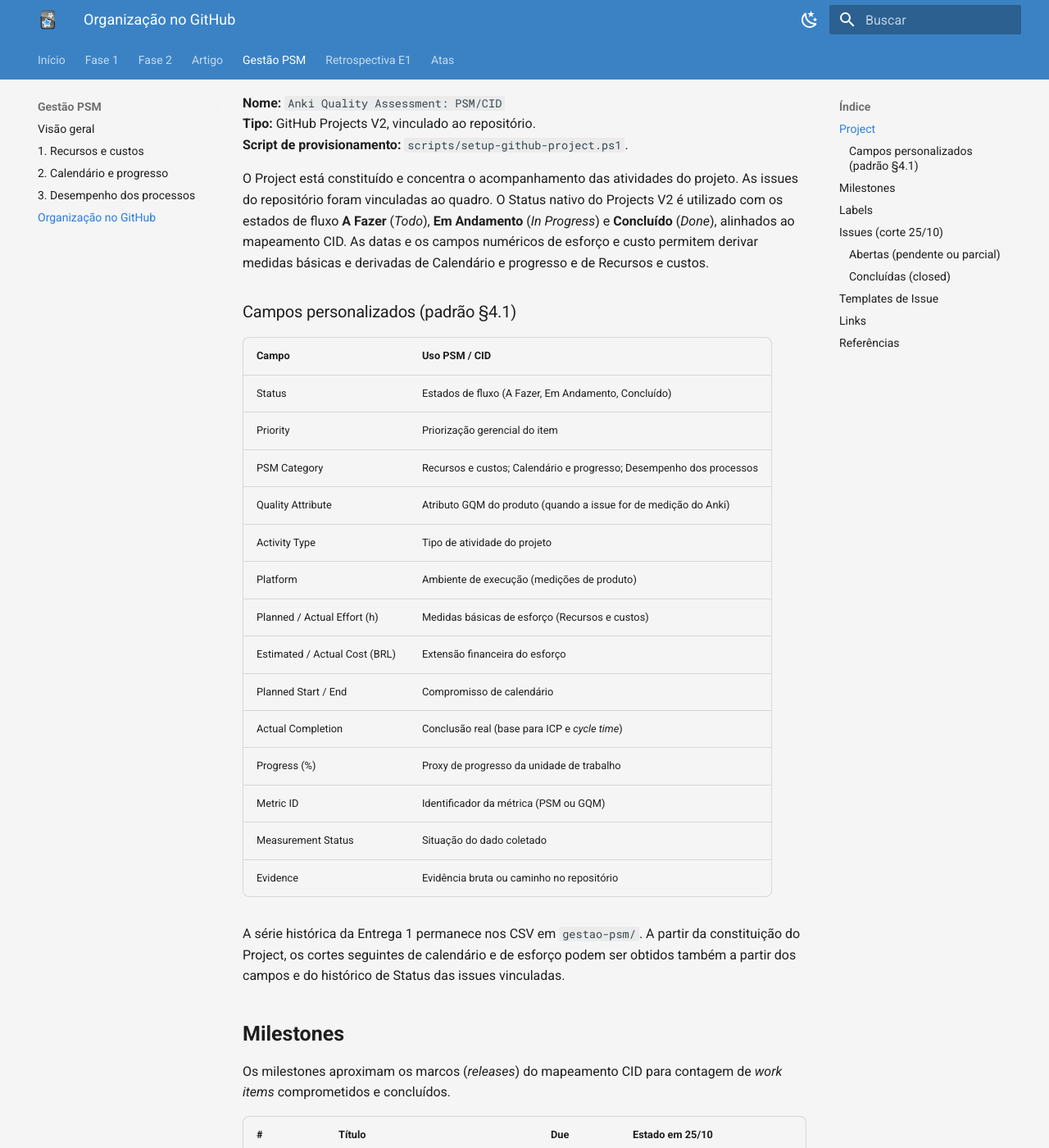
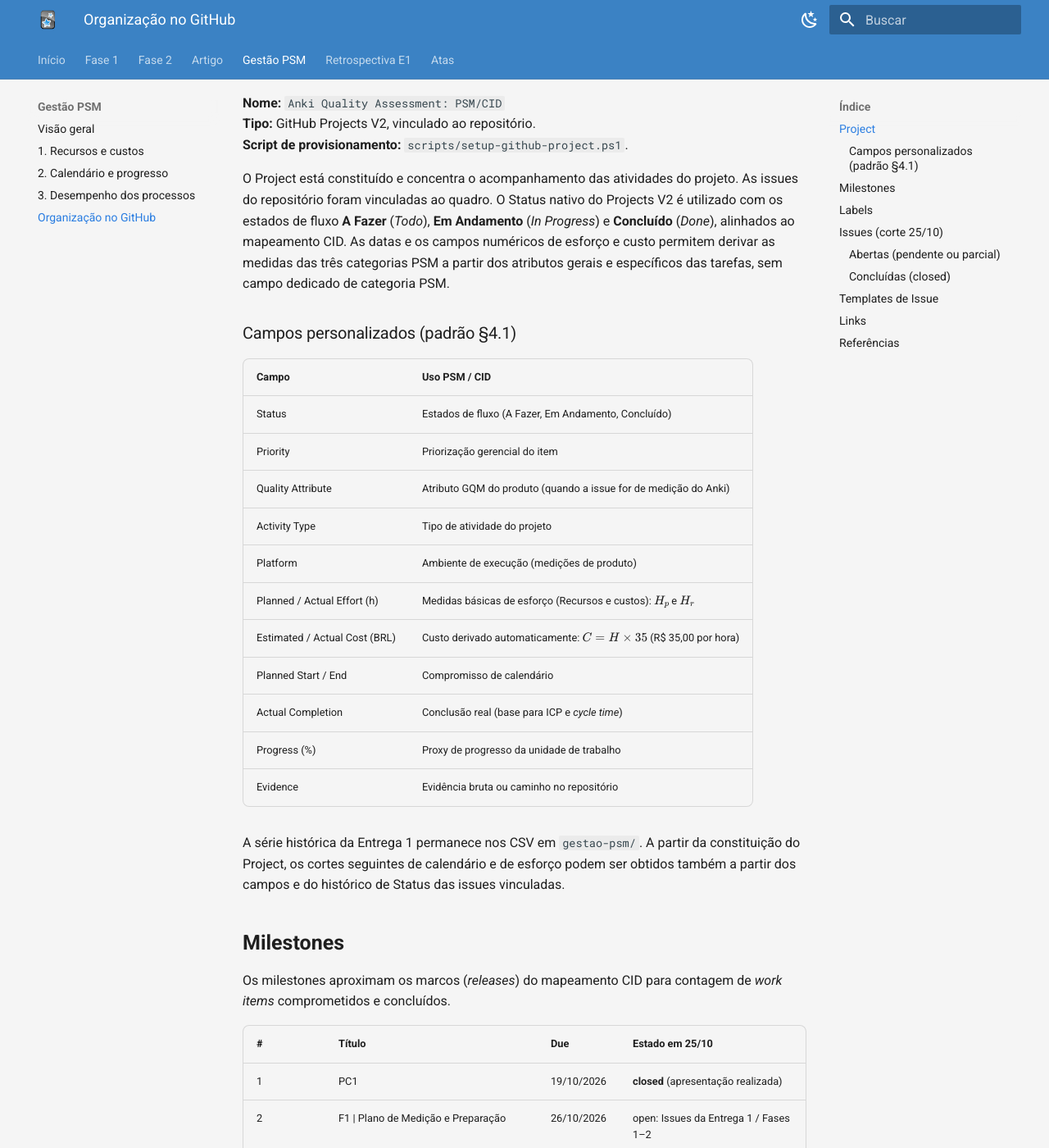
Before and after one commit to FCTE-Qualidade-de-Software-1/2026-2_T01_BETTY_SNYDER, an MkDocs documentation site: the page built from docs/gestao-psm/github-organizacao.md, in a window 1280 px wide and 1400 px high, scrolled down 479 px. Shown: the whole window at 82% size. Built offline with MkDocs 1.6.1 and Material for MkDocs 9.7.7, drawn with Linux system fonts in a browser that asks for light colours.

Commit message:
docs(psm): define custo R\/h e simplifica campos do Project

```diff
--- a/docs/gestao-psm/github-organizacao.md
+++ b/docs/gestao-psm/github-organizacao.md
@@ -10,7 +10,7 @@
 **Tipo:** GitHub Projects V2, vinculado ao repositório.
 **Script de provisionamento:** `scripts/setup-github-project.ps1`.
 
-O Project está constituído e concentra o acompanhamento das atividades do projeto. As issues do repositório foram vinculadas ao quadro. O Status nativo do Projects V2 é utilizado com os estados de fluxo **A Fazer** (*Todo*), **Em Andamento** (*In Progress*) e **Concluído** (*Done*), alinhados ao mapeamento CID. As datas e os campos numéricos de esforço e custo permitem derivar medidas básicas e derivadas de Calendário e progresso e de Recursos e custos.
+O Project está constituído e concentra o acompanhamento das atividades do projeto. As issues do repositório foram vinculadas ao quadro. O Status nativo do Projects V2 é utilizado com os estados de fluxo **A Fazer** (*Todo*), **Em Andamento** (*In Progress*) e **Concluído** (*Done*), alinhados ao mapeamento CID. As datas e os campos numéricos de esforço e custo permitem derivar as medidas das três categorias PSM a partir dos atributos gerais e específicos das tarefas, sem campo dedicado de categoria PSM.
 
 ### Campos personalizados (padrão §4.1)
 
@@ -18,17 +18,14 @@
 |---|---|
 | Status | Estados de fluxo (A Fazer, Em Andamento, Concluído) |
 | Priority | Priorização gerencial do item |
-| PSM Category | Recursos e custos; Calendário e progresso; Desempenho dos processos |
 | Quality Attribute | Atributo GQM do produto (quando a issue for de medição do Anki) |
 | Activity Type | Tipo de atividade do projeto |
 | Platform | Ambiente de execução (medições de produto) |
-| Planned / Actual Effort (h) | Medidas básicas de esforço (Recursos e custos) |
-| Estimated / Actual Cost (BRL) | Extensão financeira do esforço |
+| Planned / Actual Effort (h) | Medidas básicas de esforço (Recursos e custos): \(H_p\) e \(H_r\) |
+| Estimated / Actual Cost (BRL) | Custo derivado automaticamente: \(C = H \times 35\) (R$ 35,00 por hora) |
 | Planned Start / End | Compromisso de calendário |
 | Actual Completion | Conclusão real (base para ICP e *cycle time*) |
 | Progress (%) | Proxy de progresso da unidade de trabalho |
-| Metric ID | Identificador da métrica (PSM ou GQM) |
-| Measurement Status | Situação do dado coletado |
 | Evidence | Evidência bruta ou caminho no repositório |
 
 A série histórica da Entrega 1 permanece nos CSV em `gestao-psm/`. A partir da constituição do Project, os cortes seguintes de calendário e de esforço podem ser obtidos também a partir dos campos e do histórico de Status das issues vinculadas.
```
Also changed, not shown: docs/gestao-psm/recursos-e-custos.md (+14 -2 lines), 1 other file.
